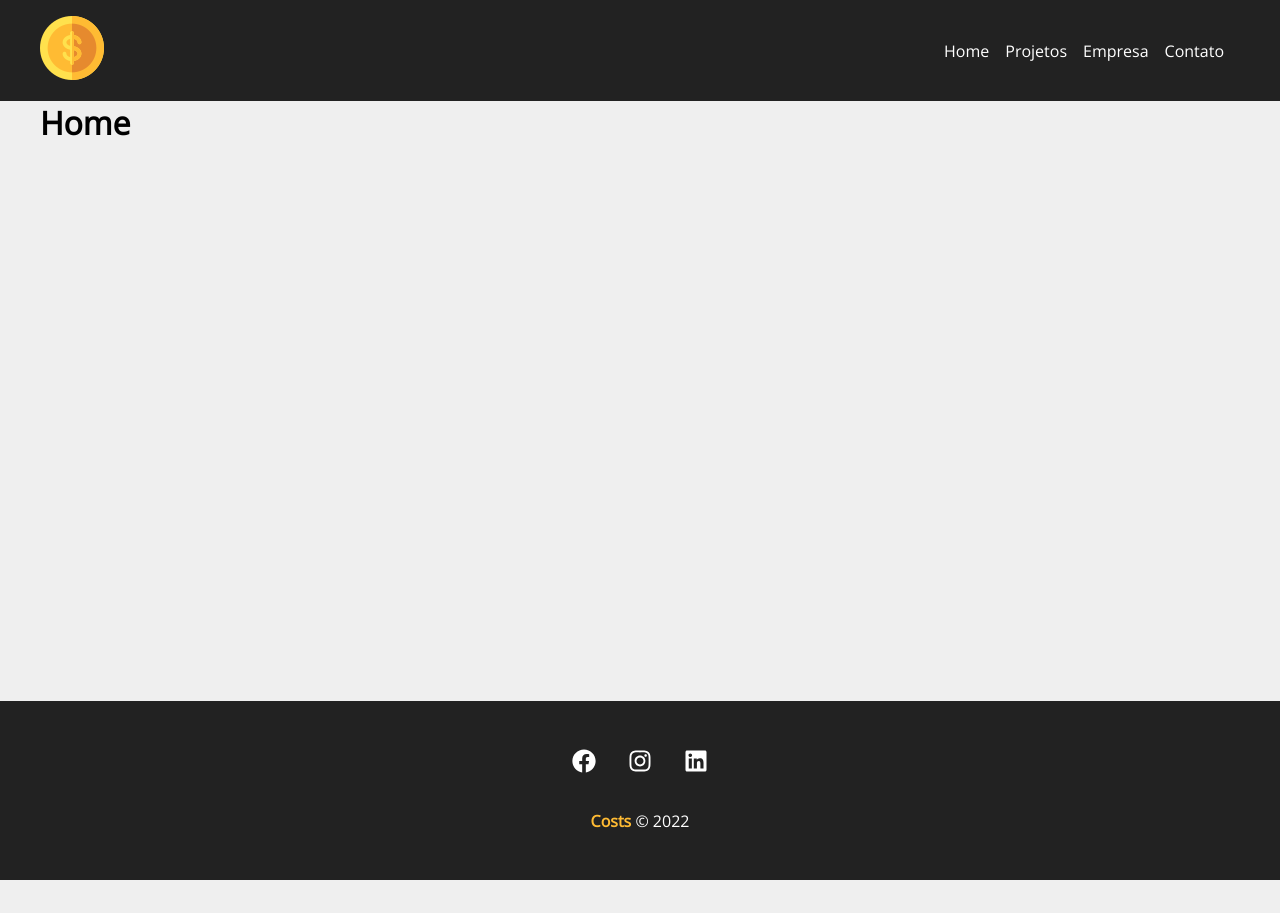
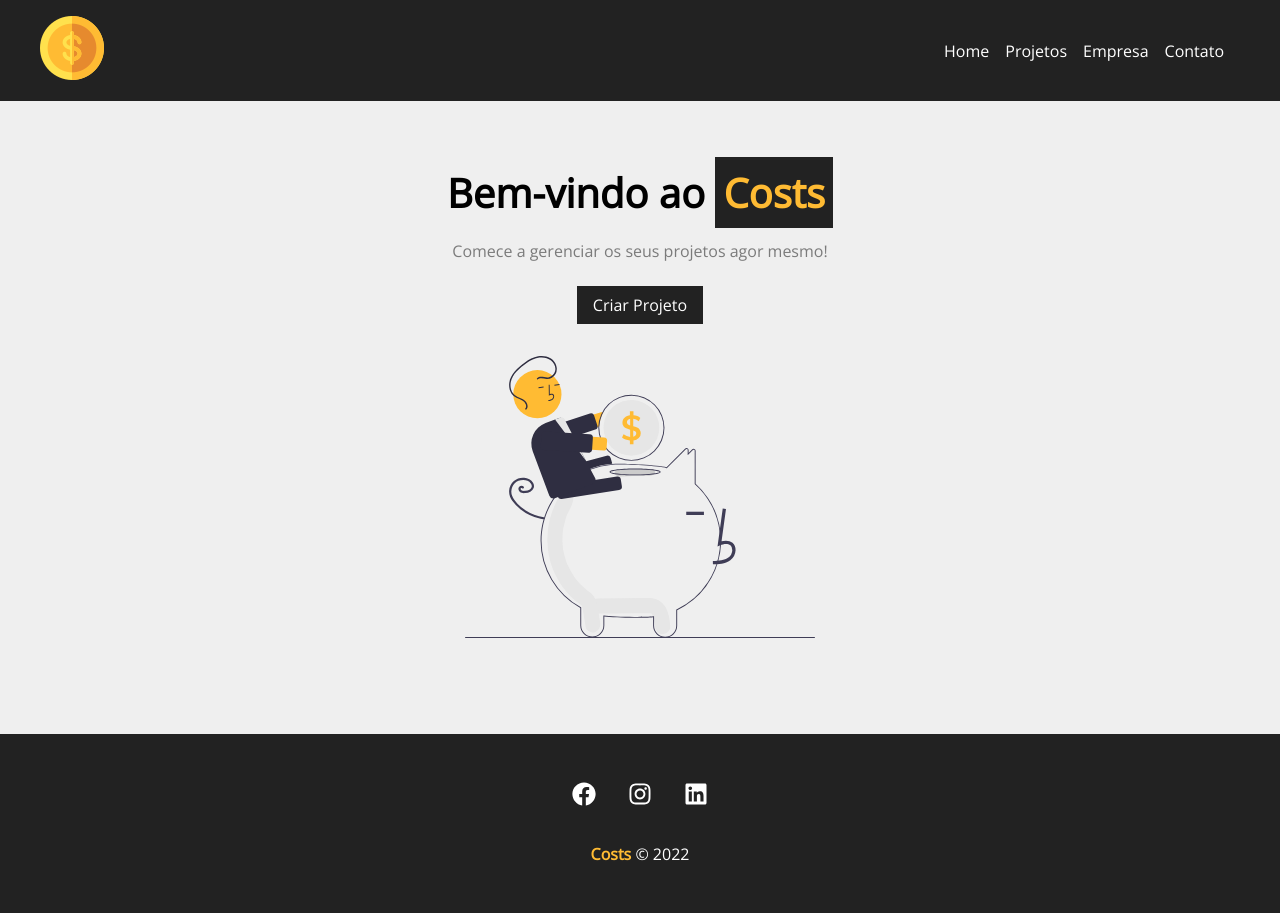
Before and after one commit to Nadiamizael/Estudos-React-Costs, a React (Create React App) app: page / in a window 1280 px wide. Before the commit the page ends 880 px from the top, so only its background shows below. Built offline with nearby package versions, Linux system fonts and the light colour scheme; a web font is replaced by a local one.

Commit message:
✨ feat: add home page and linkButton component

```diff
--- /dev/null
+++ b/src/components/layout/LinkButton.js
@@ -0,0 +1,12 @@
+import { Link } from "react-router-dom";
+import styles from "./LinkButton.module.css";
+
+function LinkButton({ to, text }) {
+  return (
+    <Link className={styles.btn} to={to}>
+      {text}
+    </Link>
+  );
+}
+
+export default LinkButton;
--- /dev/null
+++ b/src/components/layout/LinkButton.module.css
@@ -0,0 +1,11 @@
+.btn {
+  background-color: #222;
+  color: #fff;
+  padding: 0.5em 1em;
+  text-decoration: none;
+  transition: 0.5s;
+}
+
+.btn:hover {
+  color: #ffbb33;
+}
--- a/src/components/pages/Home.js
+++ b/src/components/pages/Home.js
@@ -1,5 +1,19 @@
+import styles from "./Home.module.css";
+
+import savings from "../../img/savings.svg";
+import LinkButton from "../layout/LinkButton";
+
 function Home() {
-  return <h1>Home</h1>;
+  return (
+    <section className={styles.home_container}>
+      <h1>
+        Bem-vindo ao <span>Costs</span>
+      </h1>
+      <p>Comece a gerenciar os seus projetos agor mesmo!</p>
+      <LinkButton to="/newproject" text="Criar Projeto" />
+      <img src={savings} alt="Costs" />
+    </section>
+  );
 }
 
 export default Home;
--- /dev/null
+++ b/src/components/pages/Home.module.css
@@ -0,0 +1,29 @@
+.home_container {
+  width: 100%;
+  display: flex;
+  flex-direction: column;
+  align-items: center;
+  justify-content: center;
+  padding: 4em;
+}
+
+.home_container h1 {
+  font-size: 2.5em;
+  margin-bottom: 0.5em;
+}
+
+.home_container h1 span {
+  color: #ffbb33;
+  padding: 0.2em;
+  background-color: #222;
+}
+
+.home_container p {
+  margin-bottom: 1.5em;
+  color: #7b7b7b;
+}
+
+.home_container img {
+  width: 350px;
+  margin: 2em 0;
+}
```
